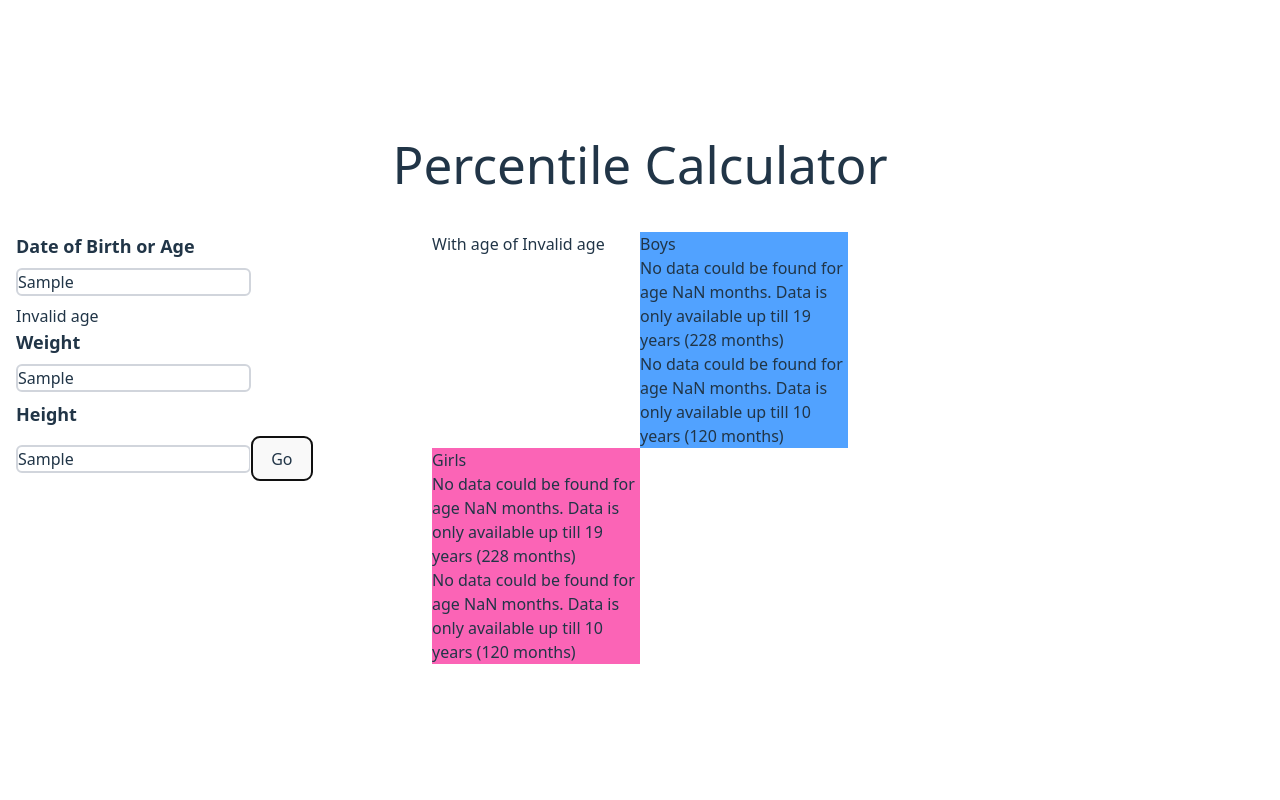
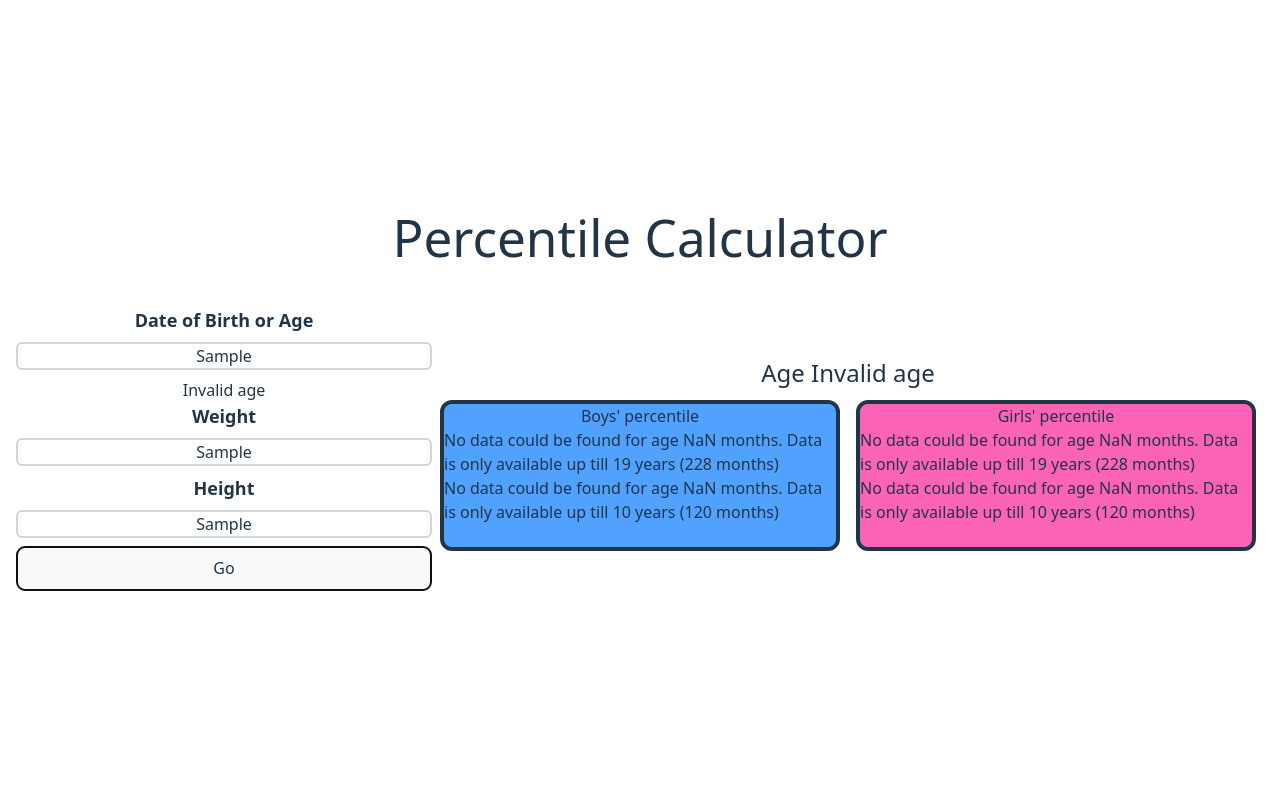
Before and after one commit to rjp-coder/height-and-weight-percentiles-calculator, a React (Vite) app: page / in a window 1280 px wide. Both pictures are taken after typing "Sample", "Sample", "Sample" into the empty fields and a click on the button "Go". Shown: the top 800 px of the page. Built offline with nearby package versions, Linux system fonts and the light colour scheme.

Commit message:
add styling for desktop

```diff
--- a/src/AllInOnePercentileCalculator.tsx
+++ b/src/AllInOnePercentileCalculator.tsx
@@ -8,9 +8,6 @@ import {
 } from "./dateLogic";
 import "./App.css";
 import { calculatePercentile, Result } from "./dataParser";
-
-const inputStyle = "border-2 border-gray-300 rounded-md mb-2";
-const labelStyle = "block text-lg font-bold mb-2";
 
 export const AllInOnePercentileCalculator = ({ allData }) => {
   const [age, setAge] = useState(""); // age in months
@@ -23,7 +20,7 @@ export const AllInOnePercentileCalculator = ({ allData }) => {
 
   return (
     <section className="flex flex-col items-center justify-center min-h-screen p-4">
-      <h1 className="pb-10">Percentile Calculator</h1>
+      <h1 className="pb-10 text-center">Percentile Calculator</h1>
       <div className="grid grid-cols-3">
         <div>
           <LabelledInput
@@ -34,7 +31,7 @@ export const AllInOnePercentileCalculator = ({ allData }) => {
             }}
             value={age}
           />
-          <p>{formatAge(interpretedAge.current)}</p>
+          <p className="text-center">{formatAge(interpretedAge.current)}</p>
           <LabelledInput
             label="Weight"
             onChange={(e) => setWeight(e.target.value)}
@@ -47,6 +44,7 @@ export const AllInOnePercentileCalculator = ({ allData }) => {
           />
           <button
             id="calculate_percentile"
+            className="w-1/1"
             onClick={() => {
               const result = { boys: {}, girls: {} };
               const measurements = { height, weight };
@@ -68,7 +66,7 @@ export const AllInOnePercentileCalculator = ({ allData }) => {
           </button>
         </div>
         <CombinedResultBox
-          className="grid grid-cols-2"
+          className="grid grid-cols-2 col-span-2 py-10"
           age={"" + formatAge(interpretedAge.current)}
           result={result}
         />
@@ -80,11 +78,14 @@ export const AllInOnePercentileCalculator = ({ allData }) => {
 const LabelledInput = ({ label, value, onChange }) => {
   return (
     <>
-      <label className={labelStyle} htmlFor={label}>
+      <label
+        className="block text-lg font-bold mb-2 text-center"
+        htmlFor={label}
+      >
         {label}
       </label>
       <input
-        className={inputStyle}
+        className="border-2 border-gray-300 rounded-md mb-2 text-center w-1/1"
         id={label}
         onChange={(e) => onChange(e)}
         value={value}
@@ -113,49 +114,43 @@ const CombinedResultBox = ({
 
   return (
     <div className={className}>
-      <p>With age of {age}</p>
-      <SingleResultBox
-        className="bg-blue-400 "
-        gender="Boys"
-        heightPercentile={boys.height.percentile}
-        heightError={boys.height.error}
-        weightPercentile={boys.weight.percentile}
-        weightError={boys.weight.error}
-      />
+      <p className="col-span-2 text-center text-2xl m-auto">Age {age}</p>
+      <SingleResultBox className="bg-blue-400 " gender="Boys" results={boys} />
       <SingleResultBox
         className="bg-pink-400 "
         gender="Girls"
-        heightPercentile={girls.height.percentile}
-        heightError={girls.height.error}
-        weightPercentile={girls.weight.percentile}
-        weightError={girls.weight.error}
+        results={girls}
       />
     </div>
   );
 };
 
-const SingleResultBox = ({
-  className,
-  gender,
-  heightPercentile,
-  weightPercentile,
-  heightError,
-  weightError,
-}) => {
+const SingleResultBox = ({ className, gender, results }) => {
+  console.log(results);
   return (
-    <div className={className}>
-      <h3>{gender}</h3>
-      {heightError || weightError ? (
+    <div className={className + " border-4 rounded-xl mx-2"}>
+      <h3 className="text-center">{gender}' percentile</h3>
+      {results.height.error || results.weight.error ? (
         <>
-          <p>{heightError}</p>
-          <p>{weightError}</p>
+          <p>{results.height.error}</p>
+          <p>{results.weight.error}</p>
         </>
       ) : (
         <>
-          <h4>{getOrdinalSuffix(heightPercentile)}</h4>
-          <span> for height</span>
-          <h4>{getOrdinalSuffix(weightPercentile)}</h4>
-          <span> for weight</span>
+          <h4 className="text-4xl text-center">
+            {Math.round(results.height.percentile)}
+            <span className="text-2xl">
+              {getOrdinalSuffix(Math.round(results.height.percentile))}
+            </span>
+            <span className="text-xs"> for height</span>
+          </h4>
+          <h4 className="text-4xl text-center">
+            {Math.round(results.weight.percentile)}
+            <span className="text-2xl">
+              {getOrdinalSuffix(Math.round(results.weight.percentile))}
+            </span>
+            <span className="text-xs"> for weight</span>
+          </h4>
         </>
       )}
     </div>
```
